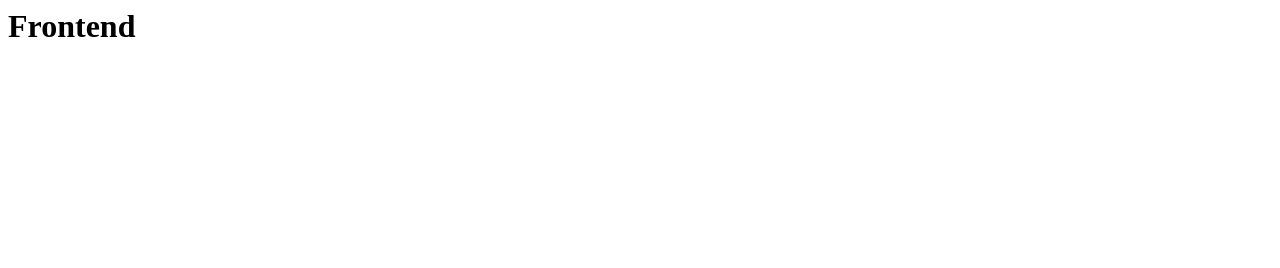
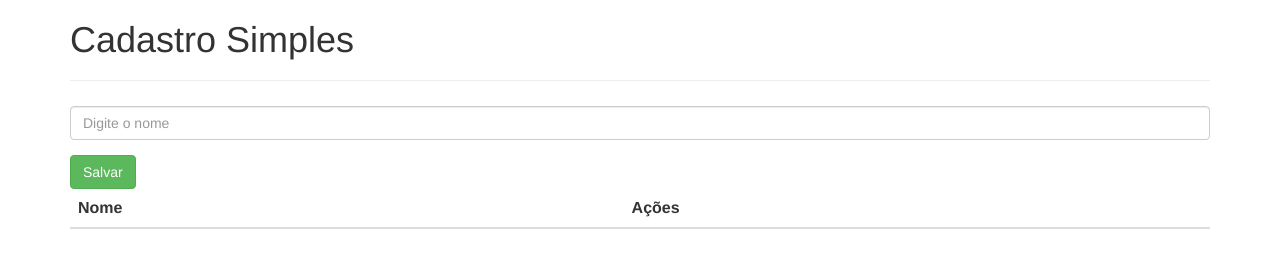
Before and after one commit to GabrielBittar/node-mongo-compose, a plain HTML site: page frontend/index.html in a window 1280 px wide. Drawn offline with nearby package versions, Linux system fonts and the light colour scheme.

Commit message:
Cria visual HTML

```diff
--- a/frontend/index.html
+++ b/frontend/index.html
@@ -1 +1,37 @@
-<h1>Frontend</h1>
+<html>
+    <head>
+        <meta charset='utf-8'>
+        <title>Cadastro Simples</title>
+        <link rel="stylesheet" href="https://maxcdn.bootstrapcdn.com/bootstrap/3.3.7/css/bootstrap.min.css">
+    </head>
+    <body>
+        <div class="container">
+            <h1>Cadastro Simples</h1>
+            <hr>
+            <div>
+                <input name='id' type='hidden' />
+                <div class="form-group">
+                    <label for="Name"></label>
+                    <input class='form-control' name='name' placeholder='Digite o nome' />
+                </div>
+                <button class='btn btn-success' save>Salvar</button>
+            </div>
+
+            <table class="table" id='clients'>
+                <thead>
+                    <tr>
+                        <th>Nome</th>
+                        <th>Ações</th>
+                    </tr>
+                </thead>
+                <tbody id="clientsRows"></tbody>
+            </table>
+        </div>
+
+        <script src='https://cdnjs.cloudflare.com/ajax/libs/jquery/3.2.1/jquery.min.js'></script>
+
+        <script>
+
+        </script>
+    </body>
+</html>
```
